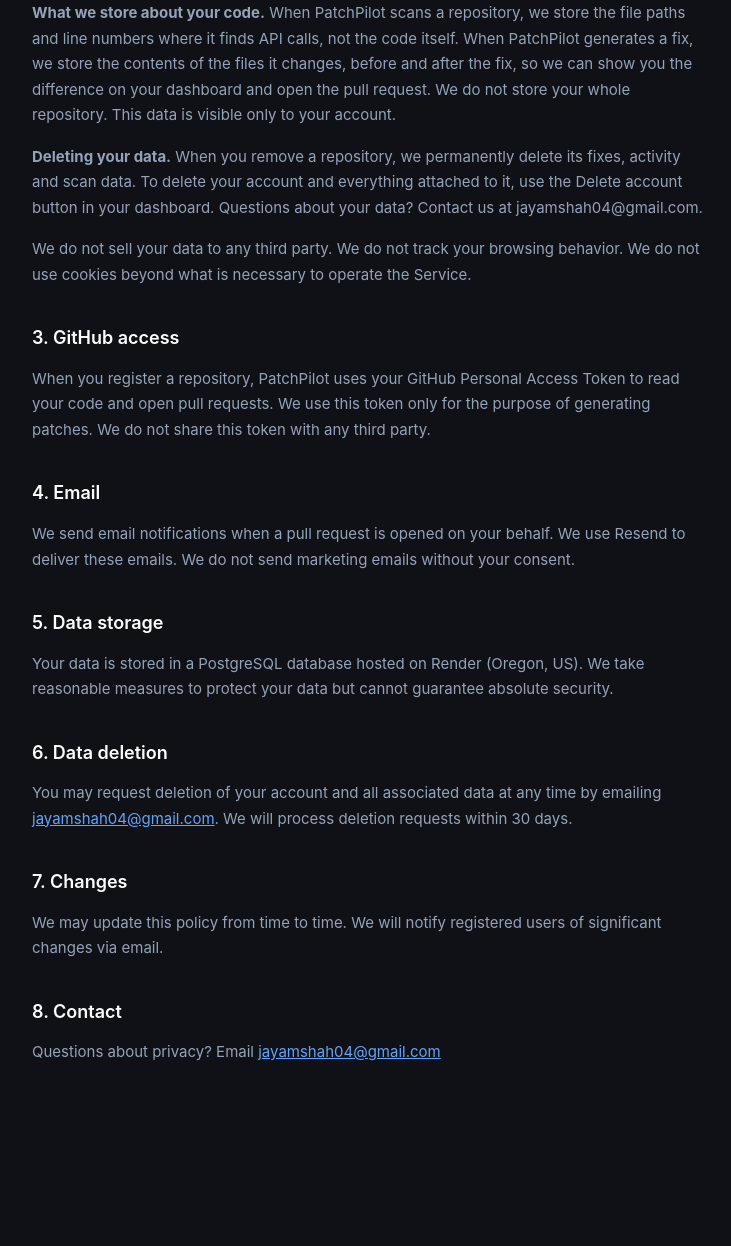
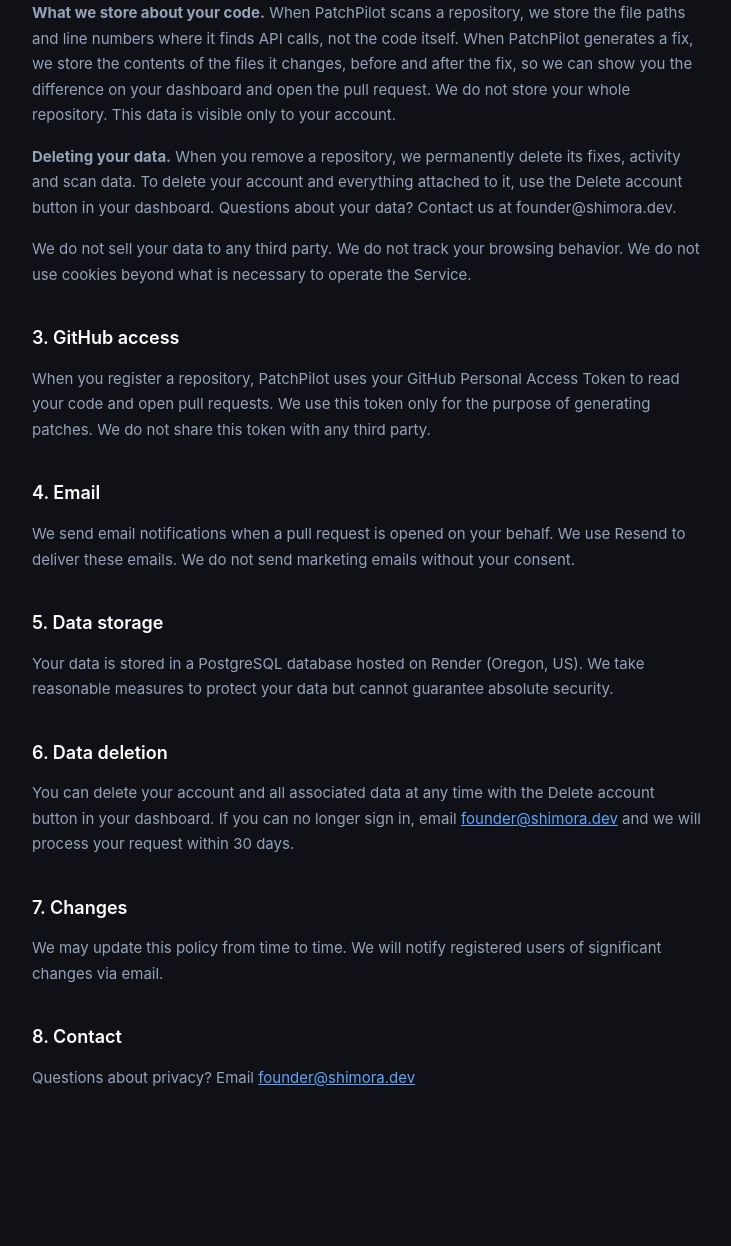
Before and after one commit to jayam-shah/patchpilot, a Python web app: template templates/privacy.html in a window 1280 px wide. Shown: the part 545-1791 px from the top of the page, without its empty margins (272-1003 px from the left). Before the commit the page ends 1606 px from the top, so only its background shows below. Run offline with Jinja, Linux system fonts and the light colour scheme; the template is opened without the code that fills it, so the values that code supplies are empty.

Commit message:
Use founder@shimora.dev as the public contact; privacy policy points to Delete account button

```diff
--- a/templates/pricing.html
+++ b/templates/pricing.html
@@ -355,7 +355,7 @@
         <div class="plan-price">
             <span class="custom">Custom pricing</span>
         </div>
-        <a href="mailto:jayam@patchpilot.dev?subject=PatchPilot Enterprise" class="cta-btn ent-btn">Get in touch →</a>
+        <a href="mailto:founder@shimora.dev?subject=PatchPilot Enterprise" class="cta-btn ent-btn">Get in touch →</a>
         <div class="feature-label">All Pro features, plus:</div>
         <ul class="feature-list">
             <li><span class="check">✓</span> Unlimited repos</li>
@@ -386,7 +386,7 @@
 
     <div class="faq-item">
         <div class="faq-q">How do I upgrade to Pro?</div>
-        <div class="faq-a">Email <a href="mailto:jayam@patchpilot.dev">jayam@patchpilot.dev</a> and we'll set you up within 24 hours. Stripe payment integration is coming soon.</div>
+        <div class="faq-a">Email <a href="mailto:founder@shimora.dev">founder@shimora.dev</a> and we'll set you up within 24 hours. Stripe payment integration is coming soon.</div>
     </div>
 
     <div class="faq-item">
@@ -396,7 +396,7 @@
 
     <div class="faq-item">
         <div class="faq-q">Which APIs do you monitor?</div>
-        <div class="faq-a">Currently: Stripe, Twilio, OpenAI, Plaid, SendGrid, Slack, GitHub API, Anthropic, and Shopify. More are added regularly. Don't see yours? <a href="mailto:jayam@patchpilot.dev">Request it</a>.</div>
+        <div class="faq-a">Currently: Stripe, Twilio, OpenAI, Plaid, SendGrid, Slack, GitHub API, Anthropic, and Shopify. More are added regularly. Don't see yours? <a href="mailto:founder@shimora.dev">Request it</a>.</div>
     </div>
 
     <div class="faq-item">
--- a/templates/privacy.html
+++ b/templates/privacy.html
@@ -40,7 +40,7 @@
 
     <h2>2. What we do NOT collect</h2>
     <p><strong>What we store about your code.</strong> When PatchPilot scans a repository, we store the file paths and line numbers where it finds API calls, not the code itself. When PatchPilot generates a fix, we store the contents of the files it changes, before and after the fix, so we can show you the difference on your dashboard and open the pull request. We do not store your whole repository. This data is visible only to your account.</p>
-    <p><strong>Deleting your data.</strong> When you remove a repository, we permanently delete its fixes, activity and scan data. To delete your account and everything attached to it, use the Delete account button in your dashboard. Questions about your data? Contact us at jayamshah04@gmail.com.</p>
+    <p><strong>Deleting your data.</strong> When you remove a repository, we permanently delete its fixes, activity and scan data. To delete your account and everything attached to it, use the Delete account button in your dashboard. Questions about your data? Contact us at founder@shimora.dev.</p>
     <p>We do not sell your data to any third party. We do not track your browsing behavior. We do not use cookies beyond what is necessary to operate the Service.</p>
 
     <h2>3. GitHub access</h2>
@@ -53,13 +53,13 @@
     <p>Your data is stored in a PostgreSQL database hosted on Render (Oregon, US). We take reasonable measures to protect your data but cannot guarantee absolute security.</p>
 
     <h2>6. Data deletion</h2>
-    <p>You may request deletion of your account and all associated data at any time by emailing <a href="mailto:jayamshah04@gmail.com">jayamshah04@gmail.com</a>. We will process deletion requests within 30 days.</p>
+    <p>You can delete your account and all associated data at any time with the Delete account button in your dashboard. If you can no longer sign in, email <a href="mailto:founder@shimora.dev">founder@shimora.dev</a> and we will process your request within 30 days.</p>
 
     <h2>7. Changes</h2>
     <p>We may update this policy from time to time. We will notify registered users of significant changes via email.</p>
 
     <h2>8. Contact</h2>
-    <p>Questions about privacy? Email <a href="mailto:jayamshah04@gmail.com">jayamshah04@gmail.com</a></p>
+    <p>Questions about privacy? Email <a href="mailto:founder@shimora.dev">founder@shimora.dev</a></p>
 </main>
 </body>
 </html>
--- a/templates/terms.html
+++ b/templates/terms.html
@@ -60,7 +60,7 @@
     <p>These terms are governed by the laws of the State of California, United States.</p>
 
     <h2>9. Contact</h2>
-    <p>Questions about these terms? Email <a href="mailto:jayamshah04@gmail.com">jayamshah04@gmail.com</a></p>
+    <p>Questions about these terms? Email <a href="mailto:founder@shimora.dev">founder@shimora.dev</a></p>
 </main>
 </body>
 </html>
```
